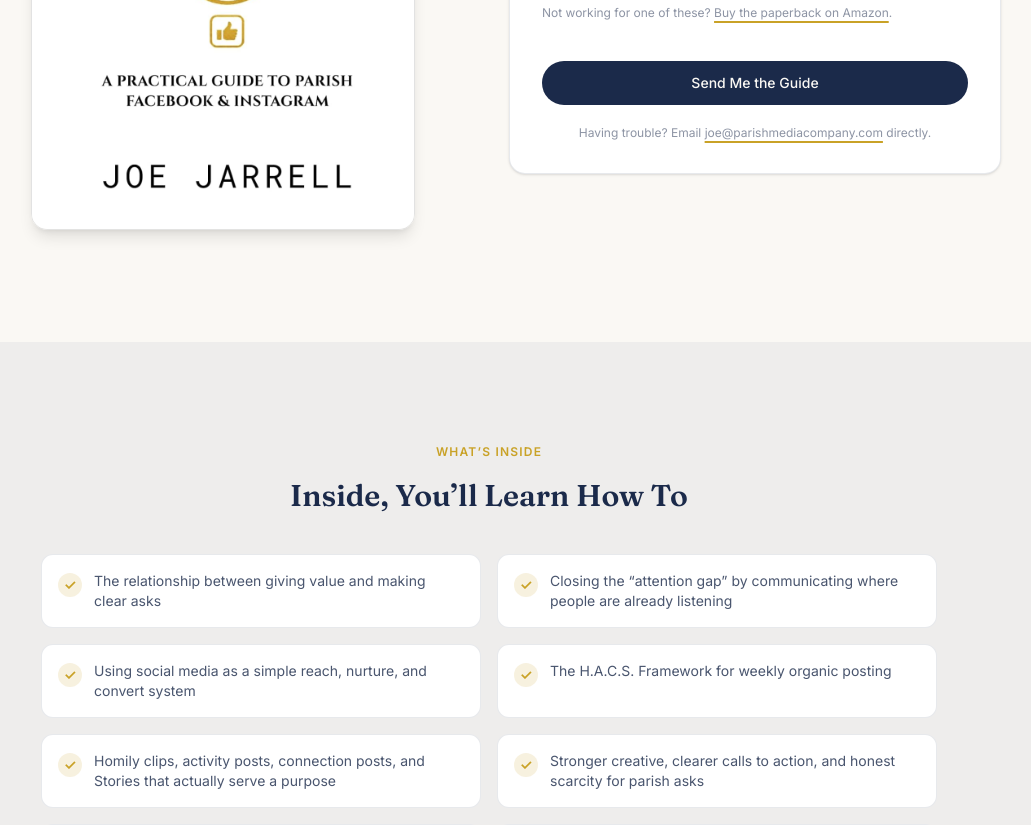
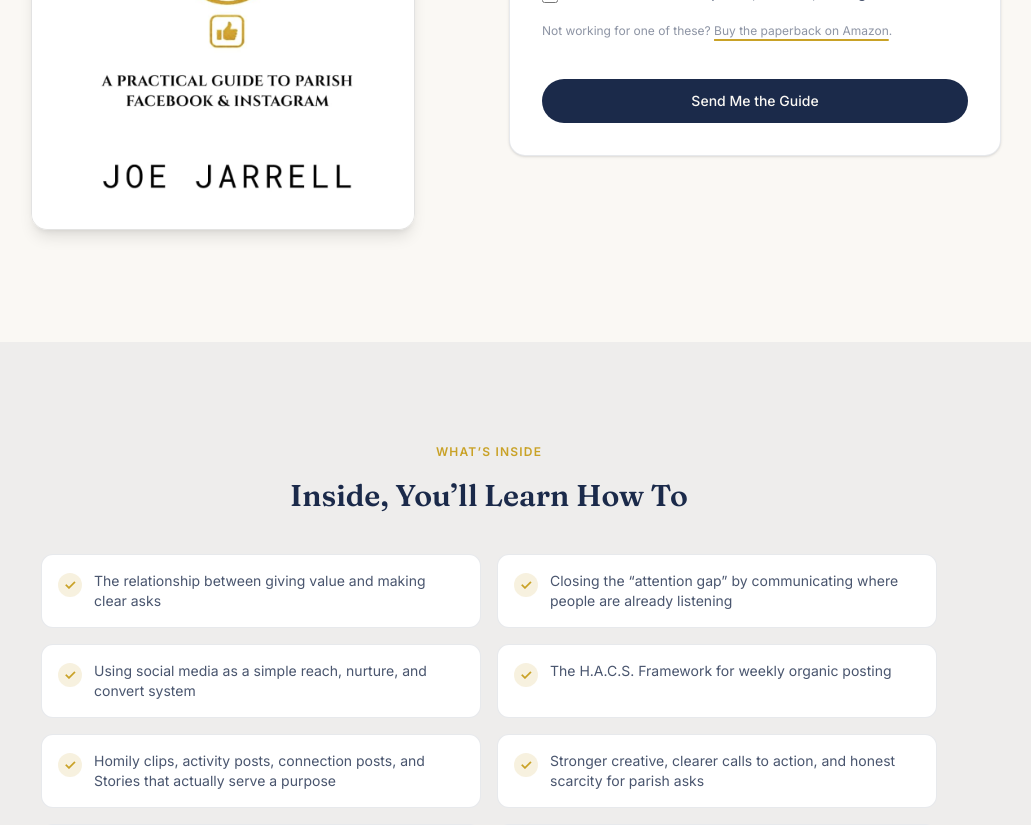
Before and after one commit to jarrelljd/parish-media-web, a Next.js app: page /free-guide in a window 1280 px wide. Shown: the part 1000-1825 px from the top of the page, without its empty margins (151-1182 px from the left). Built offline with nearby package versions, Linux system fonts and the light colour scheme; no server answers.

Commit message:
Remove the "Having trouble? Email Joe" line from the free guide form
Co-Authored-By: Claude Sonnet 5 <noreply@anthropic.com>

```diff
--- a/src/components/FreeGuideForm.tsx
+++ b/src/components/FreeGuideForm.tsx
@@ -205,17 +205,6 @@ export default function FreeGuideForm() {
       >
         {pending ? "Sending..." : "Send Me the Guide"}
       </button>
-
-      <p className="text-center text-xs text-navy/50">
-        Having trouble? Email{" "}
-        <a
-          href="mailto:joe@parishmediacompany.com"
-          className="underline decoration-gold decoration-2 underline-offset-4"
-        >
-          joe@parishmediacompany.com
-        </a>{" "}
-        directly.
-      </p>
     </form>
   );
 }
```
